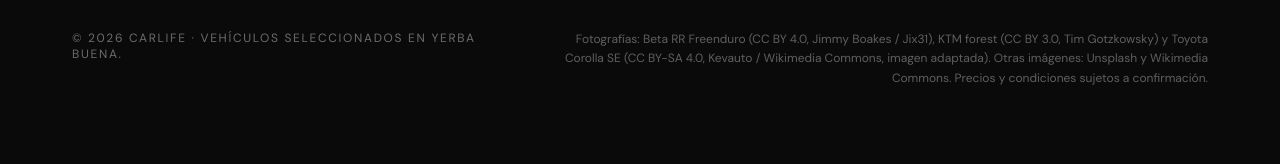
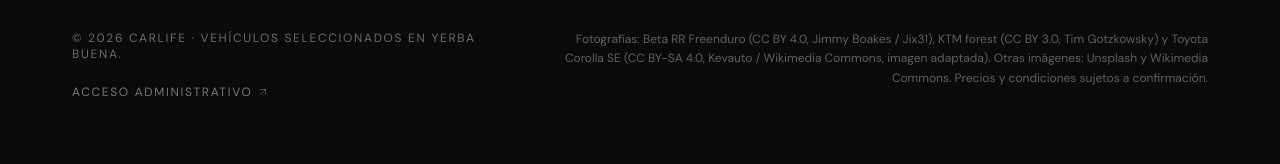
Before and after one commit to juanagustinml10/consesionario-carlife, a React (Vite) app in the folder frontend/: page / in a window 1280 px wide. Shown: the part 6217-6381 px from the top of the page. Built offline with nearby package versions, Linux system fonts and the light colour scheme; no server answers.

Commit message:
feat(footer): agregar acceso al panel administrativo

```diff
--- a/frontend/src/layout/Footer.tsx
+++ b/frontend/src/layout/Footer.tsx
@@ -92,6 +92,13 @@ export const Footer: React.FC = () => {
             <p className="text-xs uppercase tracking-[0.14em] text-white/40">
               © {CURRENT_YEAR} {BUSINESS.name} · {BUSINESS.tagline}
             </p>
+            <Link
+              to="/admin"
+              className="group mt-2 inline-flex min-h-11 items-center gap-1 text-xs uppercase tracking-[0.14em] text-white/45 transition-colors hover:text-cc-red-light"
+            >
+              Acceso administrativo
+              <ArrowUpRight size={12} className="opacity-60 transition-opacity group-hover:opacity-100" />
+            </Link>
           </div>
           <p className="max-w-2xl text-xs leading-relaxed text-white/35 lg:text-right">
             Fotografías: Beta RR Freenduro (CC BY 4.0, Jimmy Boakes / Jix31), KTM forest (CC BY 3.0, Tim Gotzkowsky) y Toyota Corolla SE (CC BY-SA 4.0, Kevauto / Wikimedia Commons, imagen adaptada). Otras imágenes: Unsplash y Wikimedia Commons. Precios y condiciones sujetos a confirmación.
```
